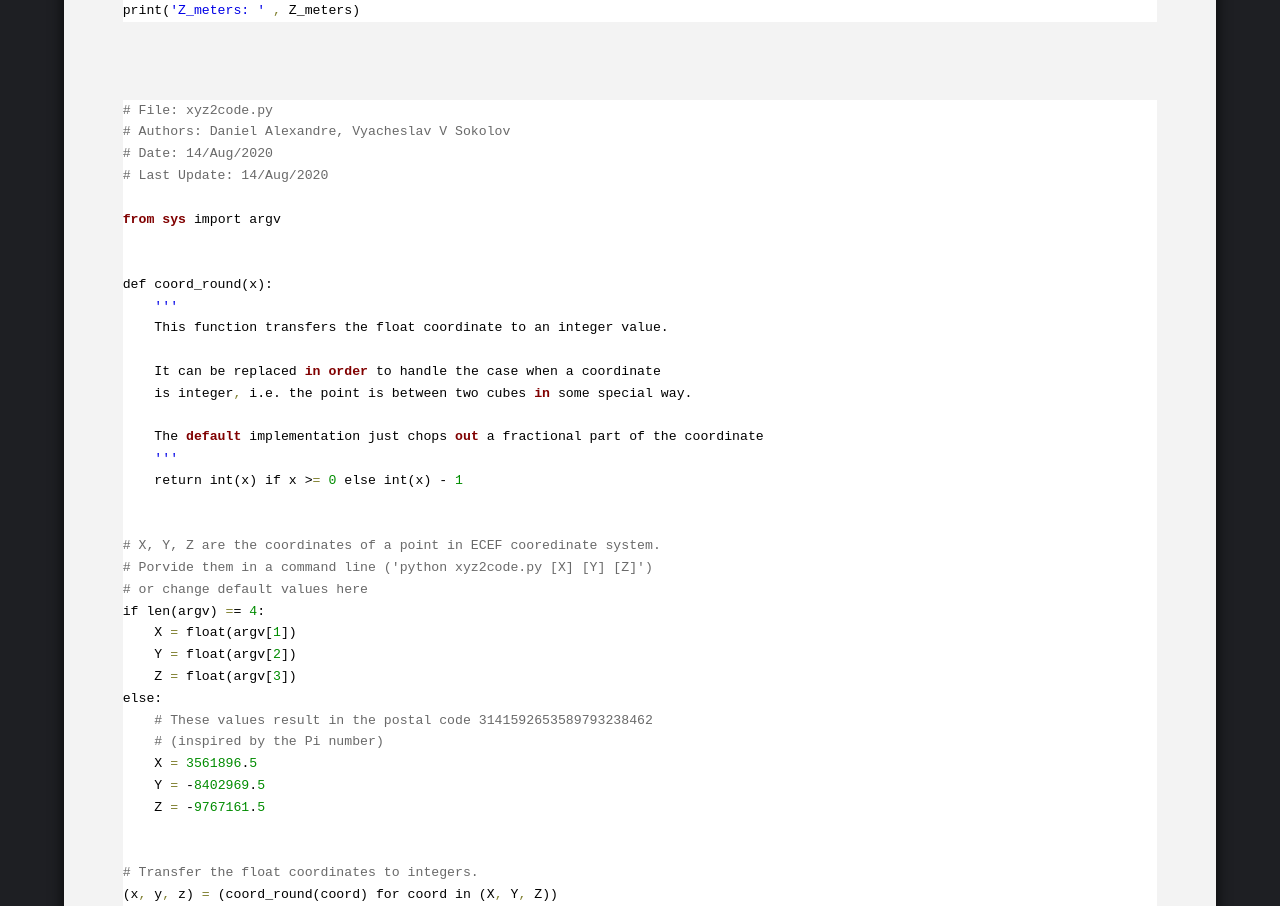
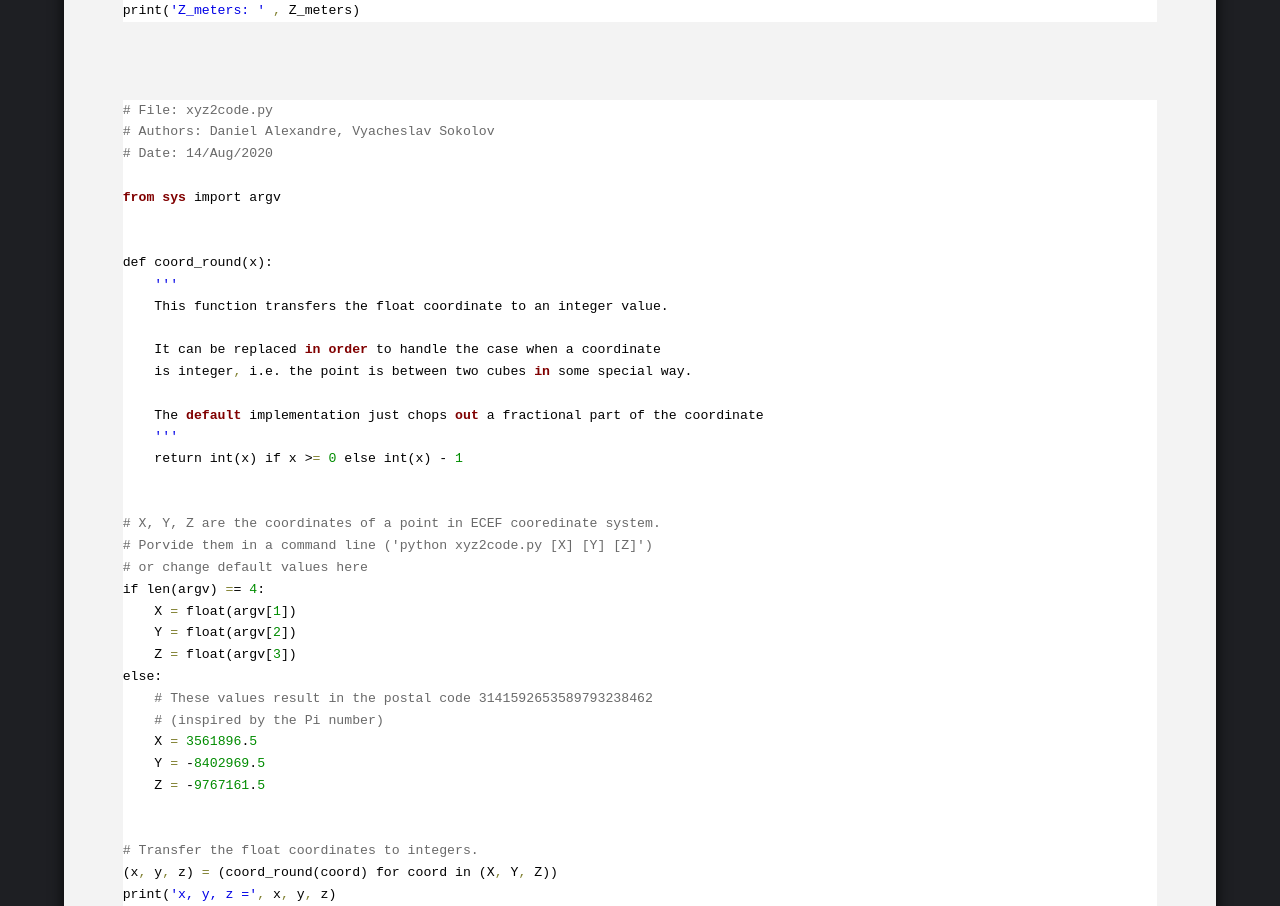
Before and after one commit to danalex/cubicpostcode.github.io, a plain HTML site: page index.html in a window 1280 px wide. Shown: the part 4758-5664 px from the top of the page. Drawn offline with Linux system fonts and the light colour scheme.

Commit message:
Update index.html

```diff
--- a/index.html
+++ b/index.html
@@ -203,9 +203,8 @@ print(<span style='color:#0000e6; '>'Z_meters: '</span> <span style='color:#8080
 							<br>
 
 <pre style='color:#000000;background:#ffffff;'><span style='color:#696969; '># File: xyz2code.py</span>
-<span style='color:#696969; '># Authors: Daniel Alexandre, Vyacheslav V Sokolov</span>
+<span style='color:#696969; '># Authors: Daniel Alexandre, Vyacheslav Sokolov</span>
 <span style='color:#696969; '># Date: 14/Aug/2020</span>
-<span style='color:#696969; '># Last Update: 14/Aug/2020 </span>
 
 <span style='color:#800000; font-weight:bold; '>from</span> <span style='color:#800000; font-weight:bold; '>sys</span> import argv
 
```
